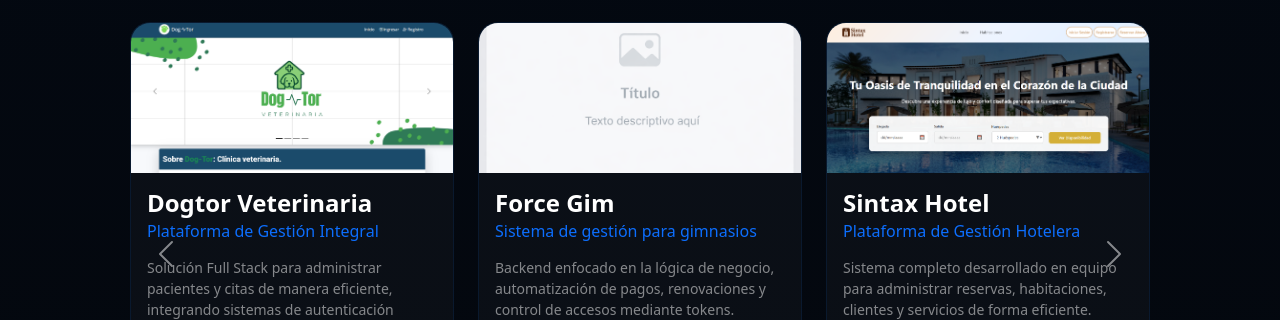
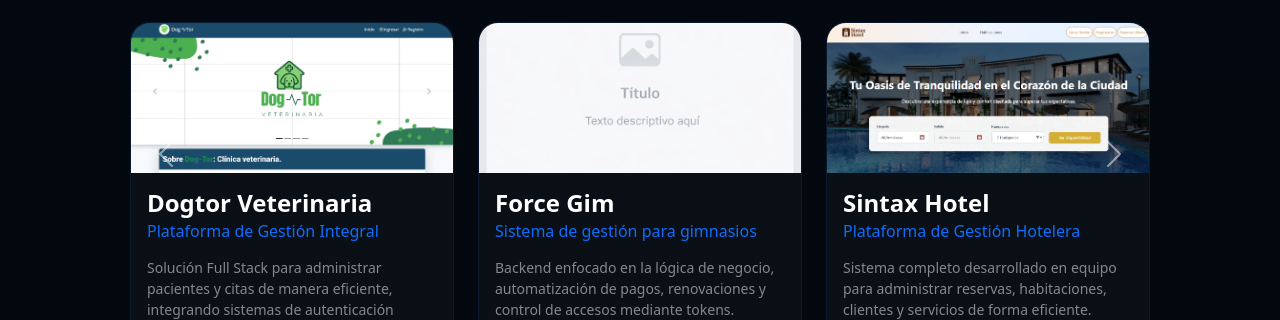
Before and after one commit to Maxii34/Mi-Portafolio-FullStack, a React (Vite) app: page / in a window 1280 px wide. Shown: the part 2140-2460 px from the top of the page. Built offline with nearby package versions, Linux system fonts and the light colour scheme.

Commit message:
Se edito texto en el objeto y se mejoro el carousel de proyectos

```diff
--- a/src/Components/page/SectorProyectos.jsx
+++ b/src/Components/page/SectorProyectos.jsx
@@ -46,7 +46,13 @@ export const SectorProyectos = () => {
         </motion.h2>
       </div>
 
-      <Carousel className="pb-5" indicators={true} interval={null}>
+      <Carousel
+        className="pb-5"
+        indicators={true}
+        interval={null}
+        prevIcon={<span className="carousel-control-prev-icon" style={{ marginTop: "-200px" }} />}
+        nextIcon={<span className="carousel-control-next-icon" style={{ marginTop: "-200px" }} />}
+      >
         {proyectosAgrupados.map((grupo, index) => (
           <Carousel.Item key={index} style={{ overflow: "visible" }}>
             <Row
--- a/src/Components/proyectos.js
+++ b/src/Components/proyectos.js
@@ -44,7 +44,7 @@ export const proyectos = [
   {
     id: 4,
     titulo: "Blog de Recetas",
-    subtitulo: "Plataforma de Exploración y Gestión de Recetas",
+    subtitulo: "Plataforma de Gestión de Recetas",
     descripcion:
       "Plataforma web interactiva para buscar y visualizar recetas de cocina, que incluye un panel de administración con autenticación para gestionar el contenido de forma segura.",
     imagenes: [
@@ -64,7 +64,7 @@ export const proyectos = [
   {
     id: 5,
     titulo: "Gestor de Tareas",
-    subtitulo: "Aplicación Web para la Gestión y Seguimiento de Tareas",
+    subtitulo: "Aplicación Web para la Gestión Tareas",
     descripcion:
       "Aplicación full-stack que permite a los usuarios crear, administrar y realizar un seguimiento del estado de sus tareas mediante una interfaz intuitiva y operaciones CRUD completas.",
     imagenes: [
@@ -83,9 +83,9 @@ export const proyectos = [
   {
     id: 6,
     titulo: "Apolo PetShop",
-    subtitulo: "Sistema de Gestión de Inventario para Tienda de Mascotas",
+    subtitulo: "Sistema de Tienda de Mascotas",
     descripcion:
-      "Aplicación web integral para la administración de productos de una tienda de mascotas, ofreciendo un CRUD completo para gestionar el catálogo mediante una interfaz fluida y responsiva.",
+      "Aplicación para la administración de productos de una tienda de mascotas, ofreciendo un CRUD completo para gestionar el catálogo mediante una interfaz fluida y responsiva.",
     imagenes: ["/img/Apolo01.png", "/img/Apolo02.png", "/img/Apolo03.png"],
     stackB: "Nodejs Express MongoDB",
     stackF:
```
